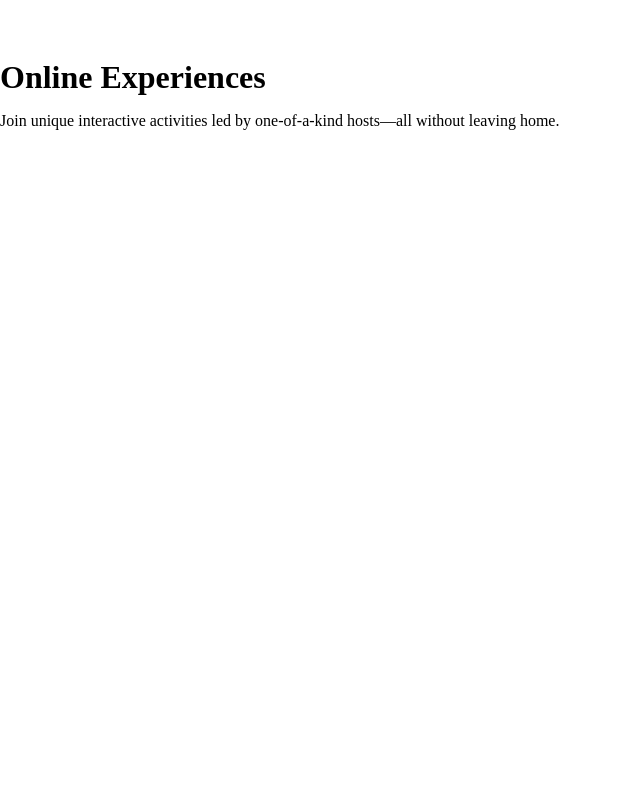
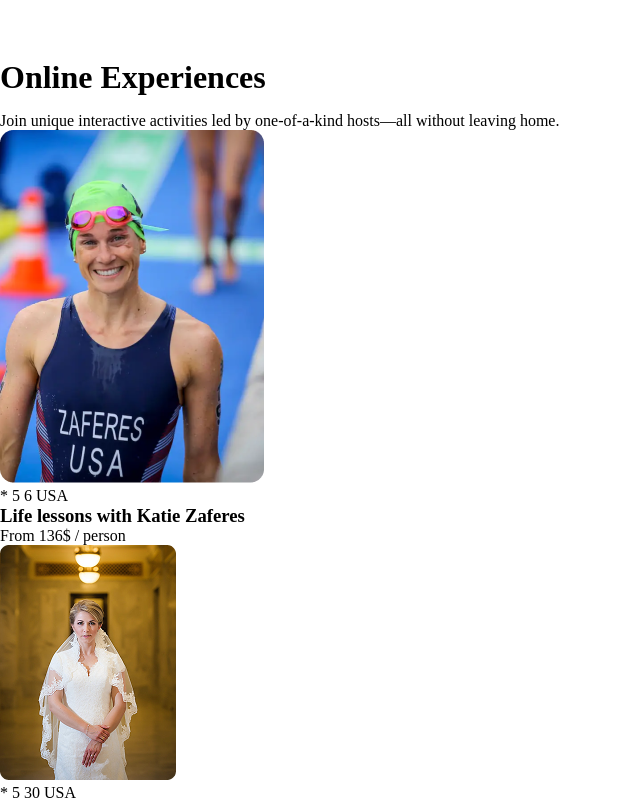
Before and after one commit to Milad-F84/react-lab, a React (Vite) app: page / in a window 1280 px wide. Shown: the part 620-1420 px from the top of the page, without its empty margins (0-640 px from the left). Before the commit the page ends 800 px from the top, so only its background shows below. Built offline with nearby package versions, Linux system fonts and the light colour scheme.

Commit message:
cards added

```diff
--- a/src/App.jsx
+++ b/src/App.jsx
@@ -3,12 +3,15 @@ import Header from './Header.jsx'
 import Banner from './Banner.jsx';
 import Describe from './Describe.jsx';
 import Card from './Card.jsx';
+import card1 from "./assets/img/cards/card1.png";
+import card2 from "./assets/img/cards/card3.png"
+import card3 from "./assets/img/cards/card2.png"
 
 
 const cardData = [
   {
       title: "Life lessons with Katie Zaferes",
-      image: "./assets/img/cards/card1",
+      image: card1,
       rating: 5,
       price: 136,
       count: 6,
@@ -17,7 +20,7 @@ const cardData = [
   },
   {
       title: "Learn wedding photography",
-      image: "./assets/img/cards/card2",
+      image: card2,
       rating: 5,
       price: 125,
       count: 30,
@@ -26,7 +29,7 @@ const cardData = [
   },
   {
       title: "Group Mountain Biking",
-      image: "./assets/img/cards/card3",
+      image: card3,
       rating: 4.8,
       price: 50,
       count: 2,
--- a/src/Card.jsx
+++ b/src/Card.jsx
@@ -1,29 +1,23 @@
 import { useState } from "react";
-export default function Card(promps){
-    const {value} = promps;
-     console.log(value)
-     console.log(value.title)
+export default function Card(promps) {
+  const { value } = promps;
 
-    //  const template = value.map(item => {
-    //    <img src={item.image} alt="" />;
-    //    <div>
-    //      <div>
-    //          <p>*</p>
-    //          <p>{item.rating}</p>
-    //          <p>({item.count})</p>
-    //          <p>{item.country}</p>
-    //      </div>
-    //     <p>{item.title}</p>
-    //      <div>
-    //          <p>From {item.price}$</p>
-    //          /
-    //          person
-    //      </div>
-    //    </div>
-    //  });
-    return(
-        <div>
-        </div>
-    )
+  const  template = value.map((item,index) => (
+    <div className="cards" key={index}>
+      <img className="cardImg" src={item.image} alt="" />
+      <div className="cardContainer">
+        <p className="cardDesc">
+          * {item.rating} {item.count} {item.country}
+        </p>
+        <h3 className="cardTitle">{item.title}</h3>
+        <p className="cardPrice">From {item.price}$ / person</p>
+      </div>
+    </div>
+  ))
 
+  return (
+    <div>
+      {template}
+    </div>
+  );
 }
```
